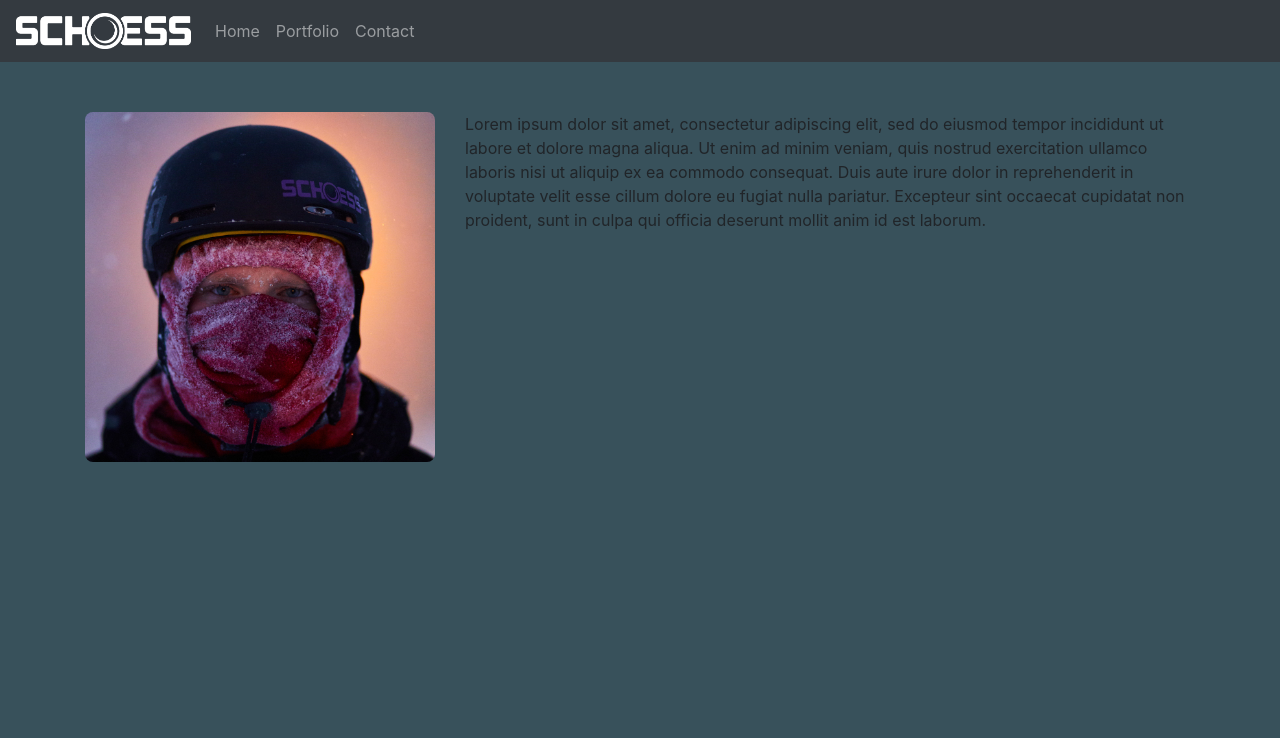
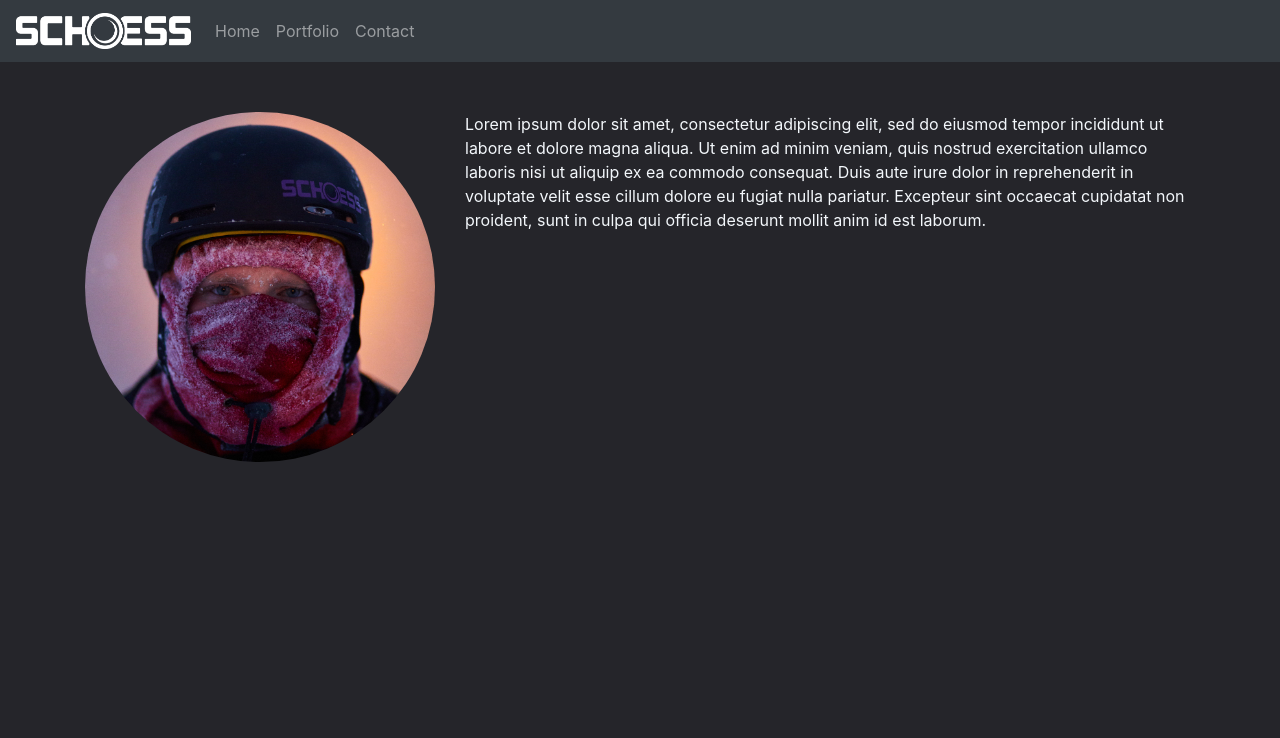
Before and after one commit to schoess/schoess.github.io, a React (Create React App) app: page / in a window 1280 px wide. Shown: the top 738 px of the page. Built offline with nearby package versions, Linux system fonts and the light colour scheme; grey boxes are pictures that could not be loaded.

Commit message:
added footer and changed some colors

```diff
--- a/src/Components/Home/Home.css
+++ b/src/Components/Home/Home.css
@@ -1,8 +1,12 @@
 .headshot {
     width: 100%;
-    border-radius: 8px;
+    border-radius: 50%;
 }
 
 .container {
     padding-top: 50px;
 }
+
+.body-text {
+    color: #f3f7fb;
+}
--- a/src/Components/Home/Home.js
+++ b/src/Components/Home/Home.js
@@ -7,25 +7,26 @@
 import Row from "react-bootstrap/Row";
 import Col from "react-bootstrap/Col";
 import logo from "../../assets/images/IMG_5529.jpg";
+import Foot from "../Foot/Foot";
 
 class Home extends Component {
     render() {
         return(
         <div>
             <Helmet>
-                <style>{'body { background-color: #38515b; }'}</style>
+                <style>{'body { background-color: #25252a; }'}</style>
             </Helmet>
-            <div>
-                <Navigation></Navigation>
-            </div>
 
-            <Container classname="container">
+            <Navigation />
+
+            <Container className="container">
                 <Row>
                     <Col xs={6} md={4}><img className="headshot" src={ logo } alt= "Headshot of Nick" /></Col>
-                    <Col xs={12} md={8}>Lorem ipsum dolor sit amet, consectetur adipiscing elit, sed do eiusmod tempor incididunt ut labore et dolore magna aliqua. Ut enim ad minim veniam, quis nostrud exercitation ullamco laboris nisi ut aliquip ex ea commodo consequat. Duis aute irure dolor in reprehenderit in voluptate velit esse cillum dolore eu fugiat nulla pariatur. Excepteur sint occaecat cupidatat non proident, sunt in culpa qui officia deserunt mollit anim id est laborum.</Col>
+                    <Col className="body-text" xs={12} md={8}>Lorem ipsum dolor sit amet, consectetur adipiscing elit, sed do eiusmod tempor incididunt ut labore et dolore magna aliqua. Ut enim ad minim veniam, quis nostrud exercitation ullamco laboris nisi ut aliquip ex ea commodo consequat. Duis aute irure dolor in reprehenderit in voluptate velit esse cillum dolore eu fugiat nulla pariatur. Excepteur sint occaecat cupidatat non proident, sunt in culpa qui officia deserunt mollit anim id est laborum.</Col>
                 </Row>
             </Container>
 
+            <Foot />
         </div>
         )
     }
```
